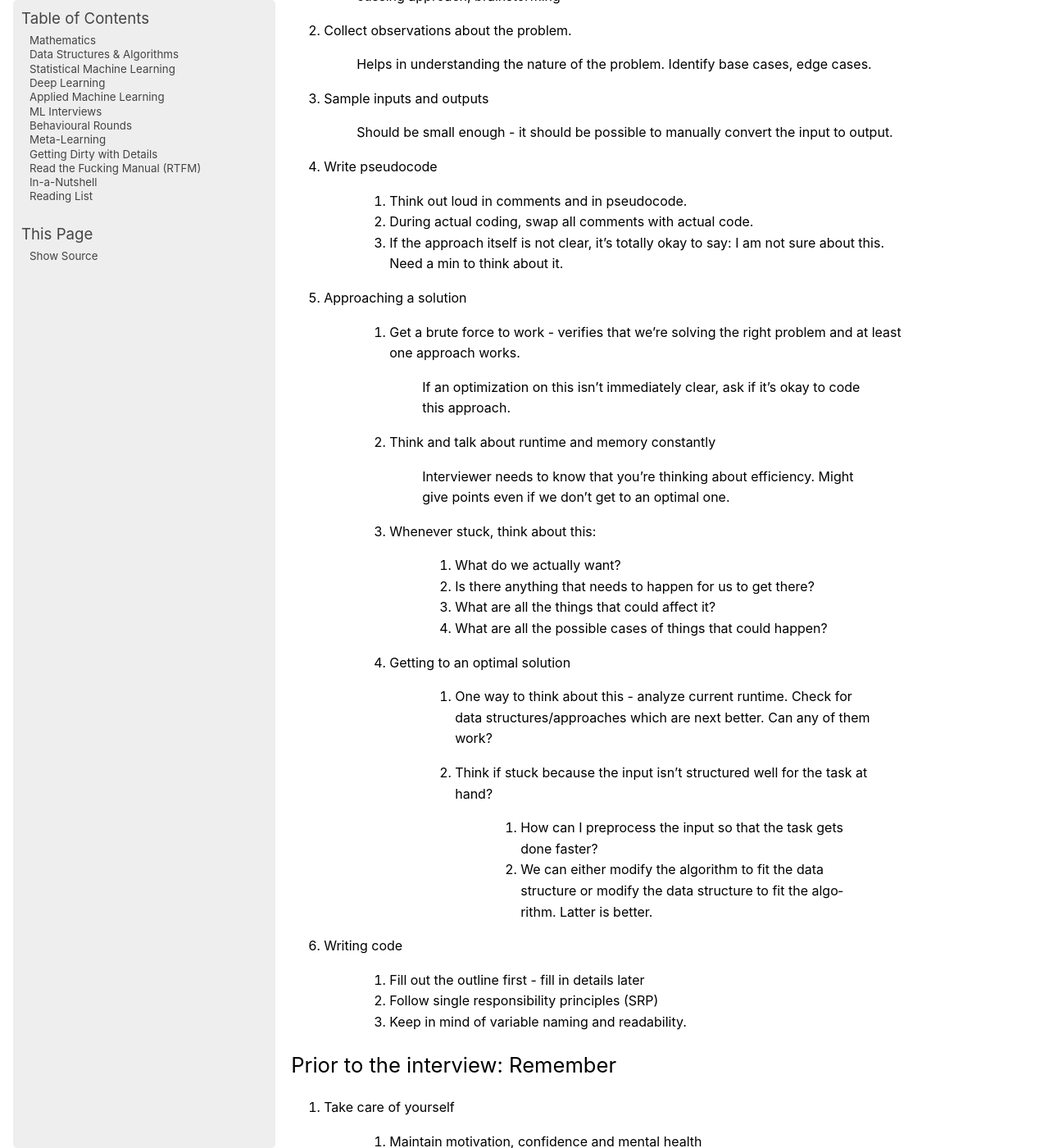
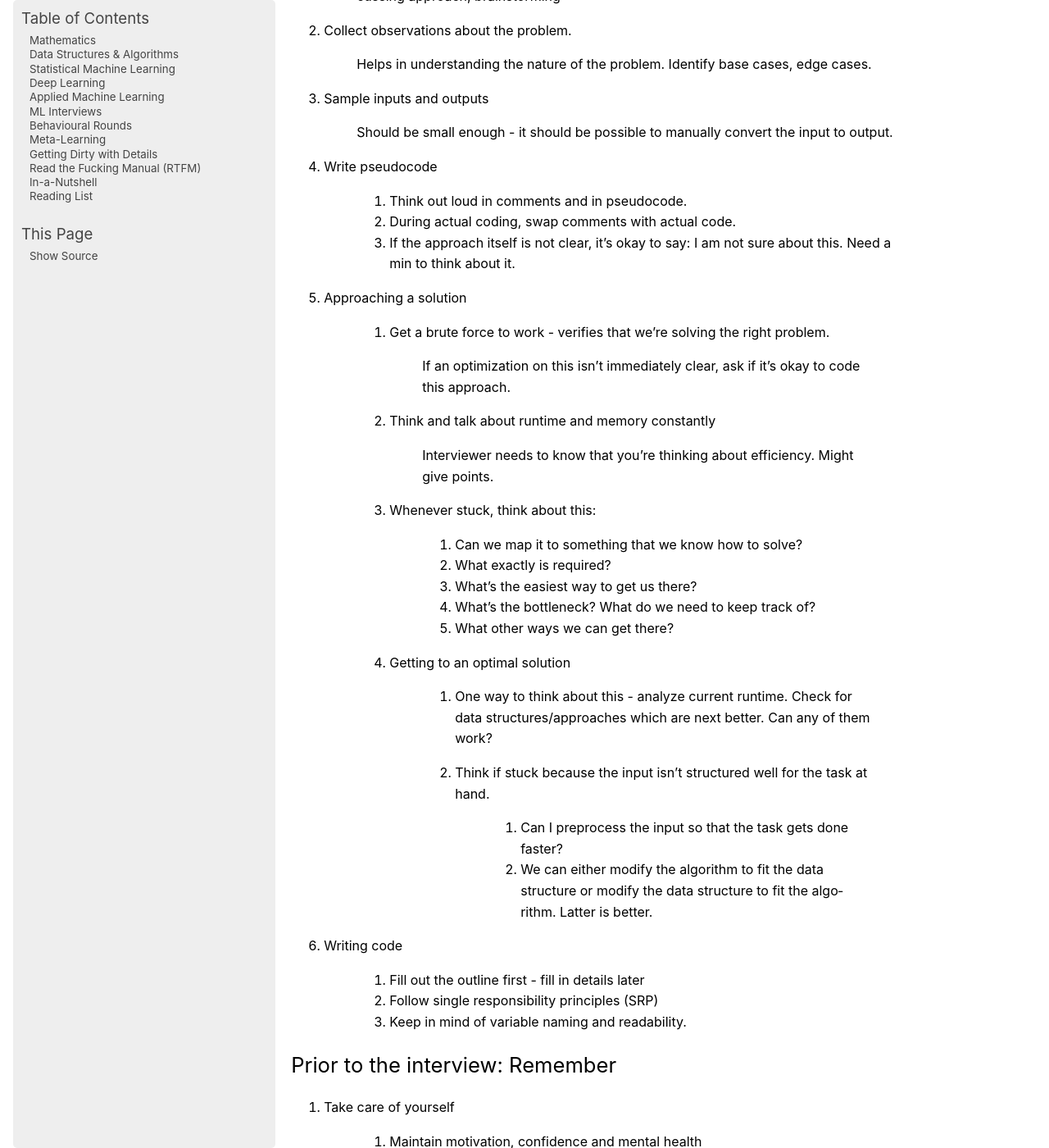
Before and after one commit to uselesstechjunks/leetcode, a Sphinx documentation site: the page built from docs/source/dsa/interview.rst, in a window 1280 px wide and 1400 px high, scrolled down 742 px. Shown: the whole window at 82% size. Built offline with Sphinx 7.4.7, drawn with Linux system fonts in a browser that asks for light colours; pages that are not in the unit, such as notebooks, are missing from menus; some of the changed text lies outside the part shown.

Commit message:
Update interview.rst

```diff
--- a/docs/source/dsa/interview.rst
+++ b/docs/source/dsa/interview.rst
@@ -35,32 +35,33 @@ During the interview: Remember
 #. Write pseudocode
 
 	#. Think out loud in comments and in pseudocode.
-	#. During actual coding, swap all comments with actual code.
-	#. If the approach itself is not clear, it's totally okay to say: I am not sure about this. Need a min to think about it.
+	#. During actual coding, swap comments with actual code.
+	#. If the approach itself is not clear, it's okay to say: I am not sure about this. Need a min to think about it.
 
 #. Approaching a solution
 
-	#. Get a brute force to work - verifies that we're solving the right problem and at least one approach works.
+	#. Get a brute force to work - verifies that we're solving the right problem.
 
 		If an optimization on this isn't immediately clear, ask if it's okay to code this approach.
 
 	#. Think and talk about runtime and memory constantly
 
-		Interviewer needs to know that you're thinking about efficiency. Might give points even if we don't get to an optimal one.
+		Interviewer needs to know that you're thinking about efficiency. Might give points.
 
 	#. Whenever stuck, think about this:
 
-		#. What do we actually want?
-		#. Is there anything that needs to happen for us to get there?
-		#. What are all the things that could affect it?
-		#. What are all the possible cases of things that could happen?
+		#. Can we map it to something that we know how to solve?
+		#. What exactly is required?
+		#. What's the easiest way to get us there?
+		#. What's the bottleneck? What do we need to keep track of?
+		#. What other ways we can get there?
 
 	#. Getting to an optimal solution
 
 		#. One way to think about this - analyze current runtime. Check for data structures/approaches which are next better. Can any of them work?
-		#. Think if stuck because the input isn't structured well for the task at hand?
+		#. Think if stuck because the input isn't structured well for the task at hand.
 
-			#. How can I preprocess the input so that the task gets done faster?
+			#. Can I preprocess the input so that the task gets done faster?
 			#. We can either modify the algorithm to fit the data structure or modify the data structure to fit the algorithm. Latter is better.
 
 #. Writing code
```
Also changed, not shown: other parts of docs/source/dsa/interview.rst (+1 -1 lines).
